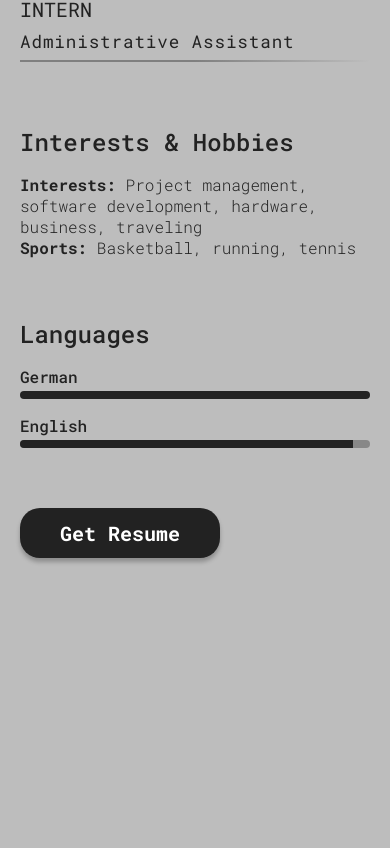
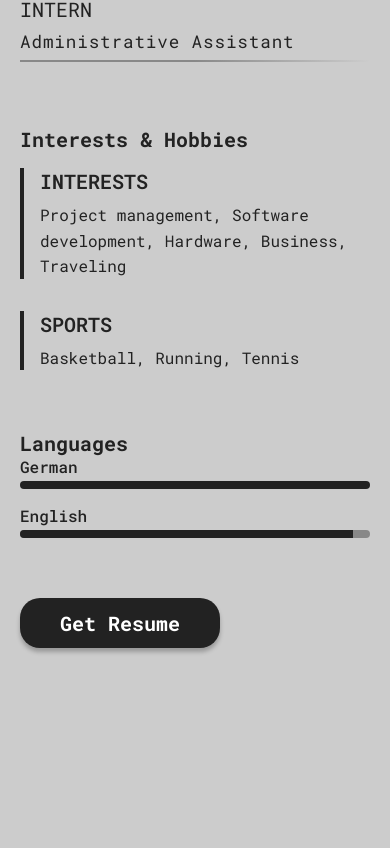
Before and after one commit to fnnbl/PortfolioFBL, a React (Vite) app: page / in a window 390 px wide. Shown: the part 2536-3384 px from the top of the page. Built offline with nearby package versions, Linux system fonts and the light colour scheme.

Commit message:
feat(cv): style Interests & Hobbies section with distinct accent blocks and responsive layout.

```diff
--- a/src/App.css
+++ b/src/App.css
@@ -1,5 +1,5 @@
 :root {
-  --background-color: #bdbdbd;
+  --background-color: #cccccc;
   --btn-color: #222;
   --btn-text-color: #fff;
   --project-card-bg: #ffffff00;
--- a/src/sections/CVSection/CVSection.jsx
+++ b/src/sections/CVSection/CVSection.jsx
@@ -12,43 +12,43 @@ const CVSection = () => {
       period: "September 2023 – Present",
       company: "Phoenix Contact GmbH & Co. KG",
       role: "Apprenticeship",
-      description: "Computer Science Expert"
+      description: "Computer Science Expert",
     },
     {
       period: "October 2020 – August 2023",
       company: "Torwegge GmbH & Co. KG",
       role: "Logistics Associate",
-      description: "Shipping for the conveyor technology division"
+      description: "Shipping for the conveyor technology division",
     },
     {
       period: "August 2017 – June 2020",
       company: "Dr. August Oetker Nahrungsmittel KG",
       role: "Apprenticeship",
-      description: "Food Technology Specialist"
+      description: "Food Technology Specialist",
     },
     {
       period: "March 2017 – June 2017",
       company: "Stefan Becker Kunststofftechnik GmbH & Co. KG",
       role: "Production Associate",
-      description: "Operation of production machinery"
+      description: "Operation of production machinery",
     },
     {
       period: "August 2016 – January 2017",
       company: "Kreissportbund Lippe e.V.",
       role: "Federal Volunteer Service",
-      description: "Planning and execution of sports programs for refugees"
+      description: "Planning and execution of sports programs for refugees",
     },
     {
       period: "January 2016 – February 2016",
       company: "Dr. August Oetker Nahrungsmittel KG",
       role: "Intern",
-      description: "Food Technology Specialist"
+      description: "Food Technology Specialist",
     },
     {
       period: "January 2014",
       company: "HBZ Brackwede",
       role: "Intern",
-      description: "Administrative Assistant"
+      description: "Administrative Assistant",
     },
   ];
 
@@ -71,13 +71,21 @@ const CVSection = () => {
 
       <div className={styles.section}>
         <h3 className={styles.subtitle}>Interests &amp; Hobbies</h3>
-        <p>
-          <strong>Interests:</strong> Project management, software development,
-          hardware, business, traveling
-        </p>
-        <p>
-          <strong>Sports:</strong> Basketball, running, tennis
-        </p>
+        <div className={styles.interestsGrid}>
+          <div className={styles.interestBlock}>
+            <div className={styles.interestTitle}>Interests</div>
+            <div className={styles.interestList}>
+              Project management, Software development, Hardware, Business,
+              Traveling
+            </div>
+          </div>
+          <div className={styles.interestBlock}>
+            <div className={styles.interestTitle}>Sports</div>
+            <div className={styles.interestList}>
+              Basketball, Running, Tennis
+            </div>
+          </div>
+        </div>
       </div>
 
       <div className={styles.section}>
--- a/src/sections/CVSection/CVSection.module.css
+++ b/src/sections/CVSection/CVSection.module.css
@@ -72,11 +72,43 @@
 
 /* -------- Interests & Hobbies -------- */
 
-.subtitle {
+.interestsGrid {
+  display: flex;
+  flex-direction: column;
+  gap: 2rem;
+  margin-top: 1rem;
+}
+
+/* jeweils ein Block mit linkem Akzent */
+.interestBlock {
+  border-left: 4px solid var(--btn-color);
+  padding-left: 1rem;
+}
+
+/* Block-Überschrift */
+.interestTitle {
   font-family: "Roboto Mono", monospace;
-  font-size: 1.5rem;
-  margin-bottom: 1rem;
-  font-weight: 500;
+  font-size: 1.25rem;
+  font-weight: 600;
+  text-transform: uppercase;
+  margin-bottom: 0.5rem;
+}
+
+/* Block-Inhalt */
+.interestList {
+  font-family: "Roboto Mono", monospace;
+  font-size: 1rem;
+  line-height: 1.6;
+}
+
+/* auf breiteren Bildschirmen nebeneinander */
+@media (min-width: 800px) {
+  .interestsGrid {
+    flex-direction: row;
+  }
+  .interestBlock {
+    flex: 1;
+  }
 }
 
 /* -------- Languages -------- */
```
